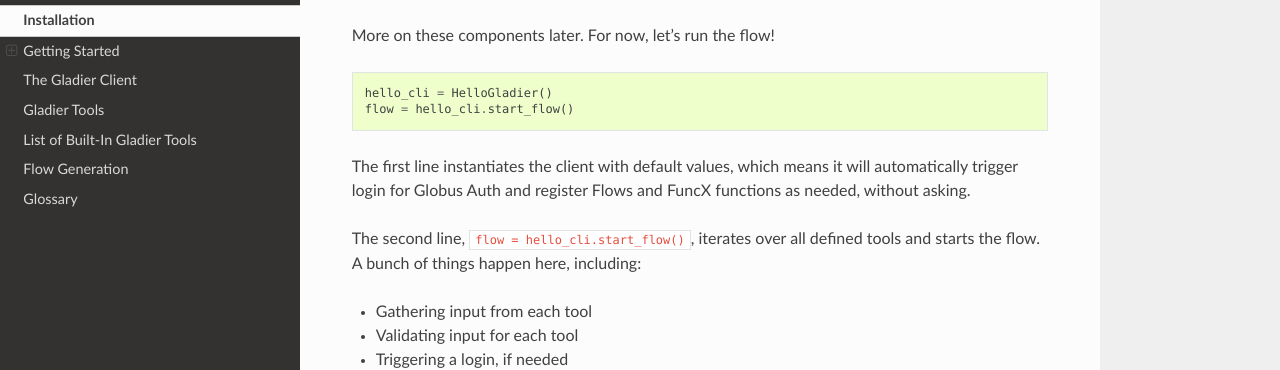
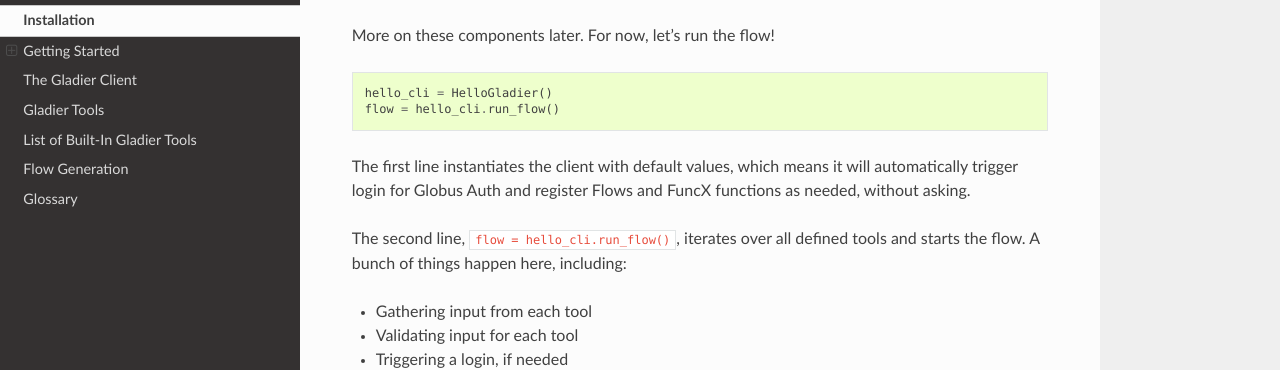
Before and after one commit to globus-gladier/gladier, a Sphinx documentation site: the page built from docs/installation.rst, in a window 1280 px wide and 900 px high, scrolled down 897 px. Shown: the part 158-528 px from the top of the window. Built offline with Sphinx 7.4.7 and the Read the Docs theme 2.0.0, drawn with Linux system fonts in a browser that asks for light colours; pages that are not in the unit, such as notebooks, are missing from menus.

Commit message:
fix docs

```diff
--- a/docs/installation.rst
+++ b/docs/installation.rst
@@ -48,12 +48,12 @@ More on these components later. For now, let's run the flow!
 .. code-block:: python
 
    hello_cli = HelloGladier()
-   flow = hello_cli.start_flow()
+   flow = hello_cli.run_flow()
 
 The first line instantiates the client with default values, which means it will automatically
 trigger login for Globus Auth and register Flows and FuncX functions as needed, without asking.
 
-The second line, ``flow = hello_cli.start_flow()``, iterates over all defined tools and starts the flow. A bunch of things happen
+The second line, ``flow = hello_cli.run_flow()``, iterates over all defined tools and starts the flow. A bunch of things happen
 here, including:
 
 * Gathering input from each tool
```
